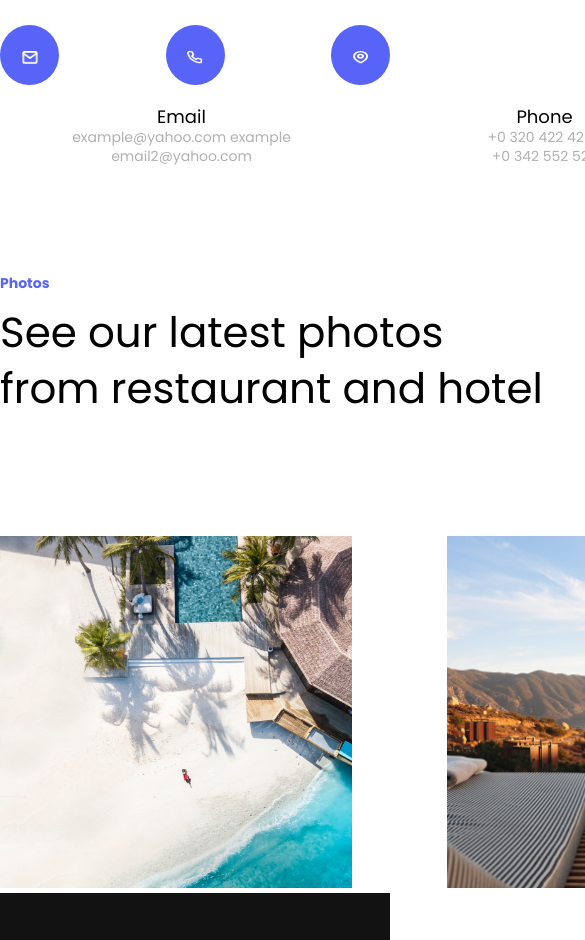
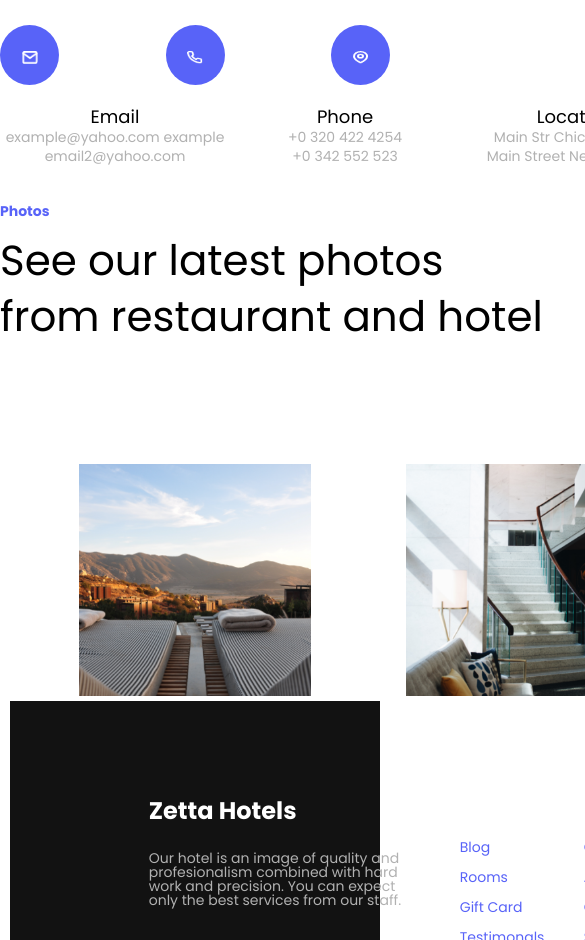
Before and after one commit to Guga-G/lecture10, a plain HTML site: page index.html in a window 390 px wide. Shown: the part 550-1490 px from the top of the page, 585 px wide, since content can reach past the window. Drawn offline with Linux system fonts and the light colour scheme.

Commit message:
added responsive design

```diff
--- /dev/null
+++ b/css/media.css
@@ -0,0 +1,115 @@
+@media (max-width: 1250px) {
+    .s-1 {
+        max-width: 988px;
+    }
+    .s-2 {
+        max-width: 988px;
+    }
+    .forms {
+        max-width: 1000px;
+    }
+    .text {
+        max-width: 624px;
+    }
+    .s-4 {
+        max-width: 988px;
+    }
+    footer {
+        width: 95%;
+        padding-top: 98px;
+        padding-right: 217px;
+        padding-left: 139px;
+        justify-content: space-between;
+        gap: 50px;
+    }
+    .img-container {
+        display: flex;
+        justify-content: center;
+        gap: 95px;
+    }
+
+    .img-container img {
+        width: 292px;
+        height: 292px;
+    }
+    .s-4-1 {
+        max-width: 1161px;
+        justify-content: center;
+    }
+
+}
+
+
+@media (max-width: 1024px) {
+    .s-1 {
+        max-width: 888px;
+    }
+    .s-2 {
+        max-width: 888px;
+    }
+    .forms {
+        max-width: 9000px;
+    }
+    .text {
+        max-width: 520px;
+    }
+    .mycontact {
+        max-width: 688px;
+        margin: 0 auto;
+        margin-bottom: 21px;
+    }
+    .myinfo {
+        max-width: 858px;
+        margin: 0 auto;
+        justify-content: space-between;
+    }
+    .info h4 {
+        max-width: 230px;
+    }
+    .s-3 {
+        display: flex;
+        max-width: 1024px;
+        margin: 0 auto;
+        width: 100%;
+    }
+    .s-3-2 {
+        display: flex;
+        max-width: 1024px;
+        width: 100%;
+        margin: 0 auto;
+    }
+    .s-4 {
+        max-width: 888px;
+    }
+
+    .s-4-1 {
+        max-width: 888px;
+    }
+    footer {
+        width: 95%;
+        padding-top: 98px;
+        padding-right: 139px;
+        padding-left: 139px;
+        justify-content: space-evenly;
+        gap: 50px;
+    }
+
+    .footer-card-container {
+        display: flex;
+        max-width: 550px;
+        width: 100%;
+        height: 145px;
+        justify-content: space-evenly;
+        gap: 30px;
+    }
+    .img-container {
+        display: flex;
+        justify-content: center;
+        gap: 95px;
+    }
+
+    .img-container img {
+        width: 232px;
+        height: 232px;
+    }
+}
--- a/index.html
+++ b/index.html
@@ -11,6 +11,7 @@
     <link href="https://fonts.googleapis.com/css2?family=Poppins:wght@400;700&display=swap" rel="stylesheet">
     <link rel="stylesheet" href="css/reset.css">
     <link rel="stylesheet" href="css/style.css">
+    <link rel="stylesheet" href="css/media.css">
 </head>
 <body>
     <section class="s-1">
```
